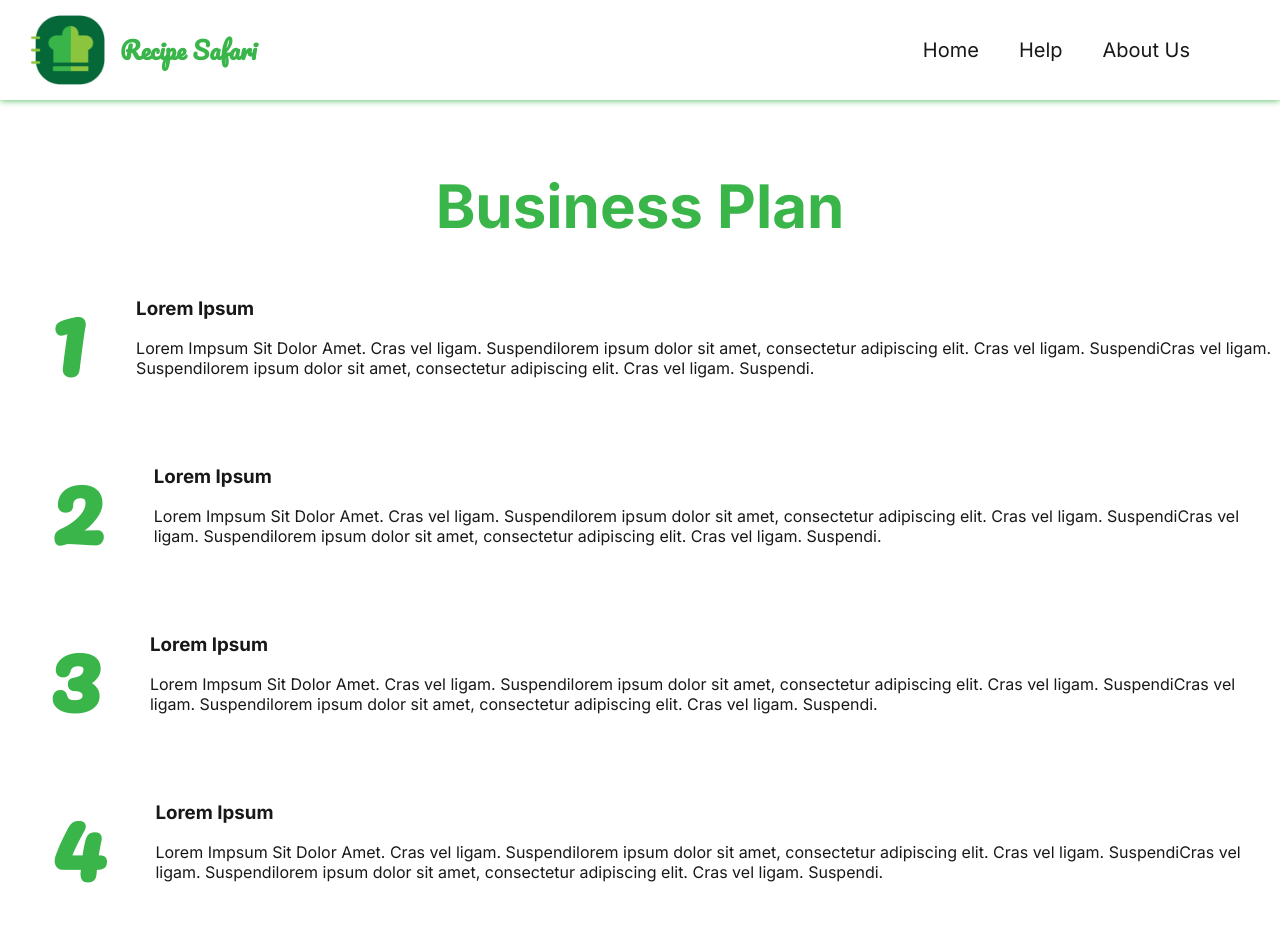
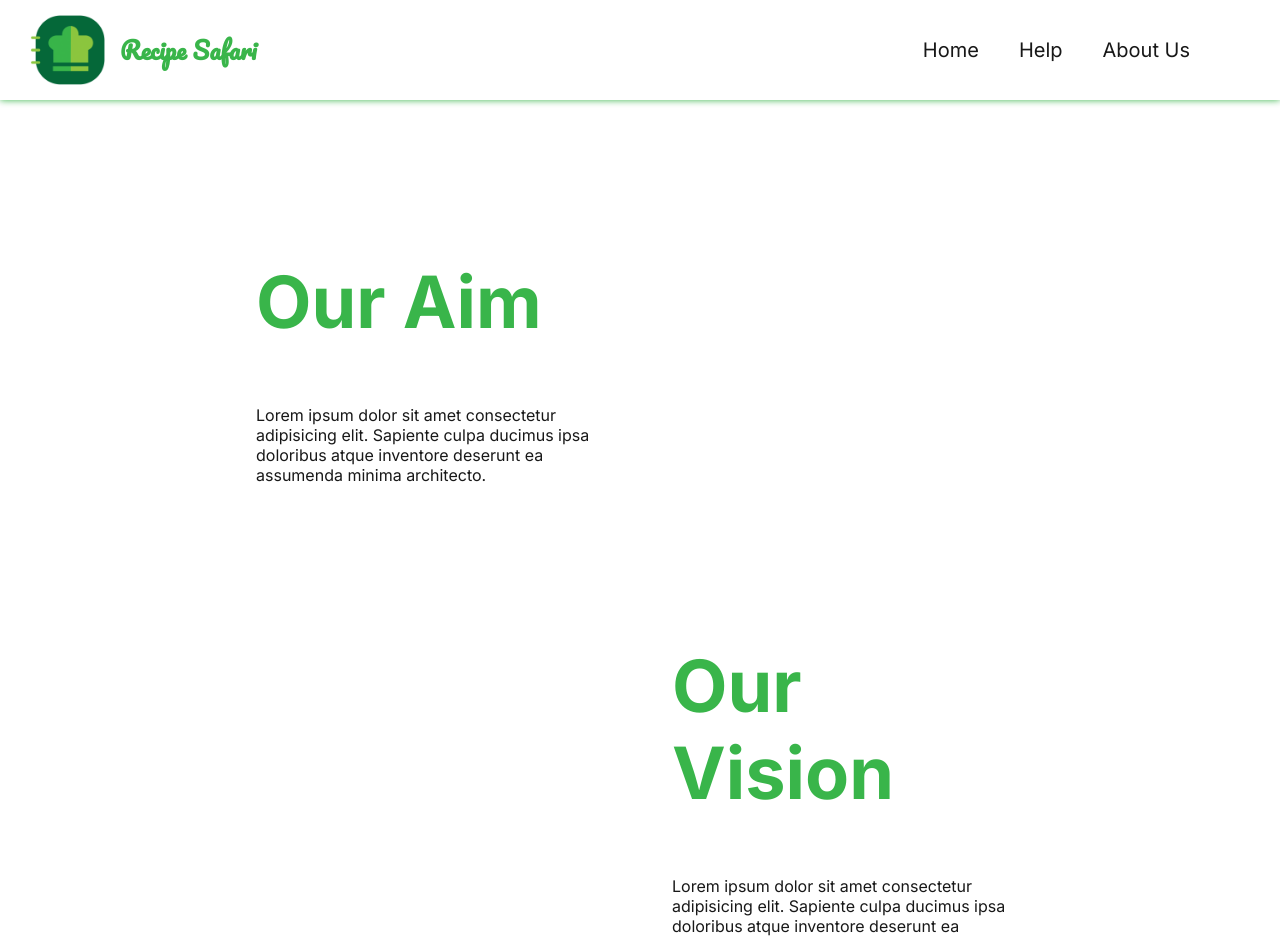
Before and after one commit to DS-Infinity/RecipeSafariPromotion, a Next.js app: page / in a window 1280 px wide. Shown: the top 938 px of the page. Built offline with nearby package versions, Linux system fonts and the light colour scheme.

Commit message:
added timeline

```diff
--- /dev/null
+++ b/components/OurAim.js
@@ -0,0 +1,97 @@
+import React, { useEffect } from "react";
+
+export default function OurAim() {
+	useEffect(() => {
+		function qs(selector, all = false) {
+			return all
+				? document.querySelectorAll(selector)
+				: document.querySelector(selector);
+		}
+		const sections = qs(".ouraim__main", true);
+		const timeline = qs(".ouraim__time-line");
+		const line = qs(".line");
+		line.style.bottom = `calc(100% - 20px)`;
+		let prevScrollY = window.scrollY;
+		let up, down;
+		let full = false;
+		let set = 0;
+		const targetY = window.innerHeight * 0.8;
+
+		function scrollHandler(e) {
+			const { scrollY } = window;
+			up = scrollY < prevScrollY;
+			down = !up;
+			const timelineRect = timeline.getBoundingClientRect();
+			const lineRect = line.getBoundingClientRect(); // const lineHeight = lineRect.bottom - lineRect.top;
+
+			const dist = targetY - timelineRect.top;
+			console.log(dist);
+
+			if (down && !full) {
+				set = Math.max(set, dist);
+				line.style.bottom = `calc(100% - ${set}px)`;
+			}
+
+			if (dist > timeline.offsetHeight + 50 && !full) {
+				full = true;
+				line.style.bottom = `-50px`;
+			}
+
+			sections.forEach((item) => {
+				// console.log(item);
+				const rect = item.getBoundingClientRect(); //     console.log(rect);
+
+				if (rect.top + item.offsetHeight / 5 < targetY) {
+					item.classList.add("show-me");
+				}
+			}); // console.log(up, down);
+
+			prevScrollY = window.scrollY;
+		}
+
+		scrollHandler();
+		line.style.display = "block";
+		window.addEventListener("scroll", scrollHandler);
+	}, []);
+
+	return (
+		<div className="ouraim">
+			<div className="ouraim__time-line">
+				<div className="line"></div>
+				<div className="ouraim__main">
+					<div className="bead"></div>
+					<div className="ouraim__text">
+						<h2>Our Aim</h2>
+						<p>
+							Lorem ipsum dolor sit amet consectetur adipisicing elit. Sapiente
+							culpa ducimus ipsa doloribus atque inventore deserunt ea assumenda
+							minima architecto.
+						</p>
+					</div>
+				</div>
+				<div className="ouraim__main">
+					<div className="bead"></div>
+					<div className="ouraim__text">
+						<h2>Our Vision</h2>
+						<p>
+							Lorem ipsum dolor sit amet consectetur adipisicing elit. Sapiente
+							culpa ducimus ipsa doloribus atque inventore deserunt ea assumenda
+							minima architecto.
+						</p>
+					</div>
+				</div>
+				<div className="ouraim__main">
+					<div className="bead"></div>
+					<div className="ouraim__text">
+						<h2>Our Purpose</h2>
+						<p>
+							Lorem ipsum dolor sit amet consectetur adipisicing elit. Sapiente
+							culpa ducimus ipsa doloribus atque inventore deserunt ea assumenda
+							minima architecto.
+						</p>
+					</div>
+				</div>
+			</div>
+		</div>
+	);
+}
--- a/pages/index.js
+++ b/pages/index.js
@@ -1,5 +1,6 @@
 // Import
 import Navbar from "../components/Navbar";
+import OurAim from "../components/OurAim";
 import About from "../components/About";
 
 // Export Home
@@ -7,7 +8,7 @@ export default function Home() {
 	return (
 		<div id="container">
 			<Navbar />
-
+			<OurAim />
 			<About />
 		</div>
 	);
--- a/styles/globals.css
+++ b/styles/globals.css
@@ -3,6 +3,7 @@
 
 /* CSS */
 @import url("./about.css");
+@import url("./ouraim.css");
 
 /* Variables */
 @media (prefers-color-scheme: dark) {
--- /dev/null
+++ b/styles/ouraim.css
@@ -0,0 +1,81 @@
+.ouraim {
+	padding: 2rem;
+	padding-bottom: 400px;
+	margin: 0 auto;
+	max-width: 800px;
+	overflow-x: hidden;
+}
+
+.ouraim__time-line {
+	position: relative;
+	min-height: 150px;
+}
+
+.line {
+	position: absolute;
+	z-index: 2;
+	left: calc(50% - 1px);
+	width: 2px;
+	top: -50px;
+	bottom: -50px;
+	background-color: #fff;
+	display: none;
+}
+
+.line:before,
+.line:after {
+	position: absolute;
+	display: block;
+	content: "";
+	height: 1rem;
+	width: 1rem;
+	border-radius: 50%;
+	background-color: #fff;
+	left: 50%;
+	transform: translateX(-50%);
+}
+
+.ouraim__main {
+	display: flex;
+	opacity: 0;
+	transform: translateX(-100%);
+	transition: 600ms ease;
+	position: relative;
+	z-index: 1;
+	margin: 50px 0;
+	padding: 1rem;
+	border-radius: 1rem;
+	align-items: center;
+	min-height: 300px;
+}
+
+.ouraim__main:nth-child(odd) {
+	flex-direction: row-reverse;
+	transform: translateX(100%);
+}
+
+.bead {
+	position: absolute;
+	display: block;
+	height: 1rem;
+	width: 1rem;
+	border-radius: 50%;
+	background-color: #fff;
+	left: 50%;
+	top: 20%;
+	transform: translateX(-50%);
+}
+
+.ouraim__text {
+	width: calc(50% - 2rem);
+}
+
+.show-me:nth-child(n) {
+	transform: none;
+	opacity: 1;
+}
+
+h2 {
+	color: var(--primary);
+	font-size: 72px;
+}
```
Lines whose indentation alone changed are shown as unchanged.
